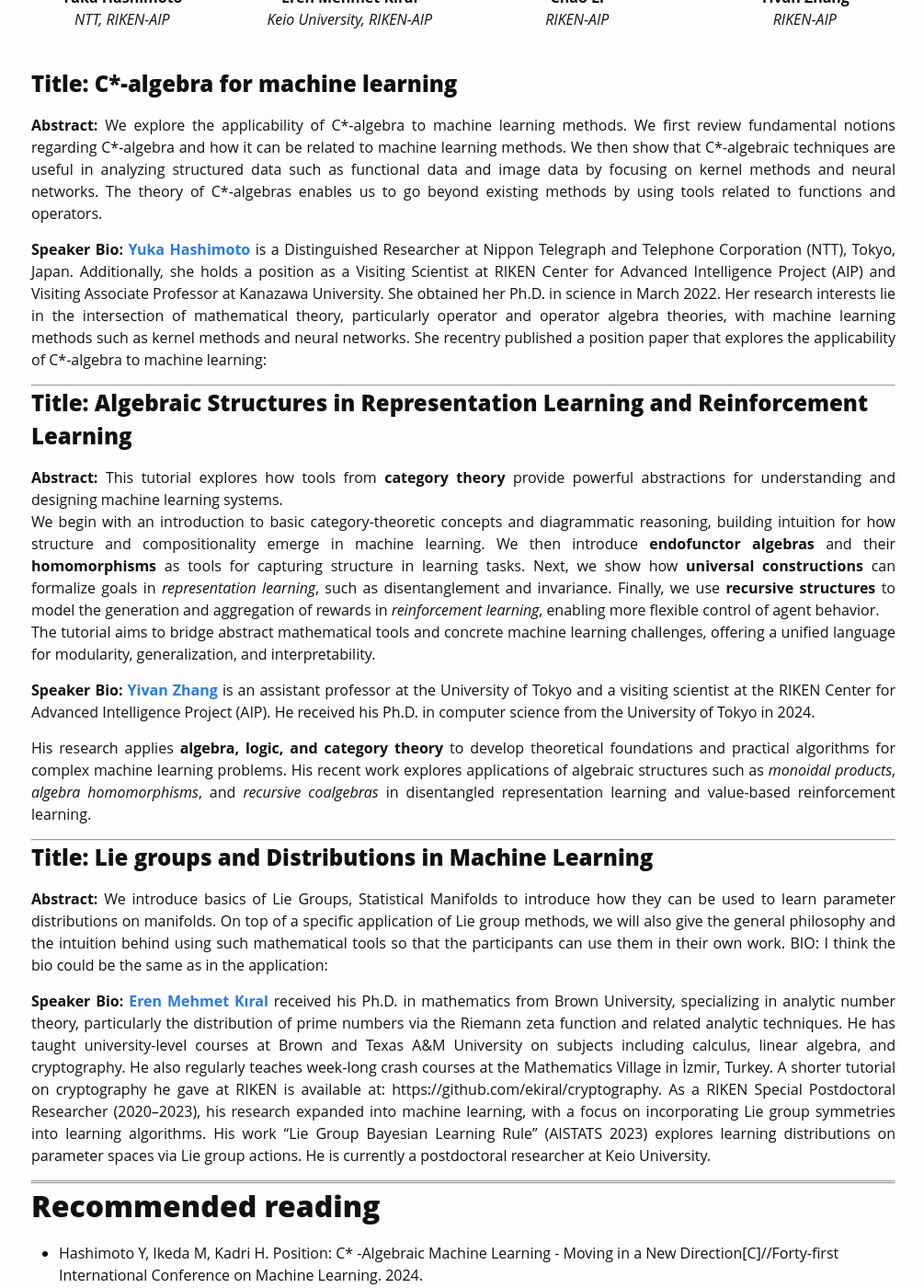
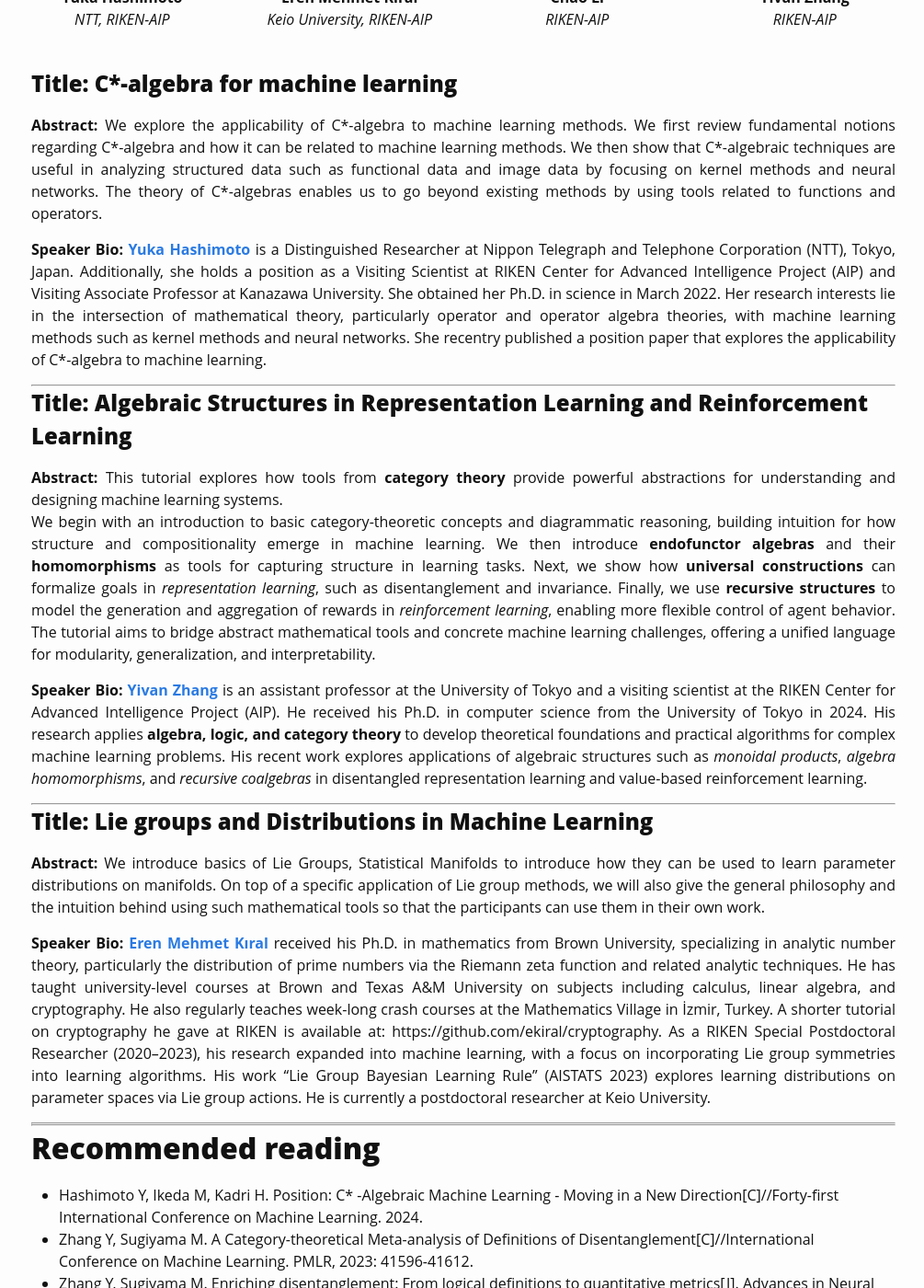
Before and after one commit to Algebra4AI/Algebra4AI.github.io, a Jekyll site: the page built from index.md, in a window 1280 px wide and 1400 px high, scrolled down 1493 px. Shown: the whole window at 92% size, without its empty margins (136-1141 px from the left). Built offline with Jekyll 4.4.1, drawn with Linux system fonts in a browser that asks for light colours; some web fonts are replaced.

Commit message:
Update index.md

```diff
--- a/index.md
+++ b/index.md
@@ -83,9 +83,7 @@
 
 **Abstract:** We explore the applicability of C\*-algebra to machine learning methods. We first review fundamental notions regarding C\*-algebra and how it can be related to machine learning methods. We then show that C*-algebraic techniques are useful in analyzing structured data such as functional data and image data by focusing on kernel methods and neural networks. The theory of C\*-algebras enables us to go beyond existing methods by using tools related to functions and operators.
 
-**Speaker Bio:** [**Yuka Hashimoto**](https://www.rd.ntt/e/organization/researcher/special/s_083.html) is a Distinguished Researcher at Nippon Telegraph and Telephone Corporation (NTT), Tokyo, Japan. Additionally, she holds a position as a Visiting Scientist at RIKEN Center for Advanced Intelligence Project (AIP) and Visiting Associate Professor at Kanazawa University. She obtained her Ph.D. in science in March 2022.
-Her research interests lie in the intersection of mathematical theory, particularly operator and operator algebra theories, with machine learning methods such as kernel methods and neural networks.
-She recentry published a position paper that explores the applicability of C*-algebra to machine learning:
+**Speaker Bio:** [**Yuka Hashimoto**](https://www.rd.ntt/e/organization/researcher/special/s_083.html) is a Distinguished Researcher at Nippon Telegraph and Telephone Corporation (NTT), Tokyo, Japan. Additionally, she holds a position as a Visiting Scientist at RIKEN Center for Advanced Intelligence Project (AIP) and Visiting Associate Professor at Kanazawa University. She obtained her Ph.D. in science in March 2022. Her research interests lie in the intersection of mathematical theory, particularly operator and operator algebra theories, with machine learning methods such as kernel methods and neural networks. She recentry published a position paper that explores the applicability of C*-algebra to machine learning.
 
 ---
 
@@ -95,13 +93,10 @@
 
 
 **Abstract:** This tutorial explores how tools from **category theory** provide powerful abstractions for understanding and designing machine learning systems.
-We begin with an introduction to basic category-theoretic concepts and diagrammatic reasoning, building intuition for how structure and compositionality emerge in machine learning. We then introduce **endofunctor algebras** and their **homomorphisms** as tools for capturing structure in learning tasks. Next, we show how **universal constructions** can formalize goals in _representation learning_, such as disentanglement and invariance. Finally, we use **recursive structures** to model the generation and aggregation of rewards in _reinforcement learning_, enabling more flexible control of agent behavior.
-The tutorial aims to bridge abstract mathematical tools and concrete machine learning challenges, offering a unified language for modularity, generalization, and interpretability.
+We begin with an introduction to basic category-theoretic concepts and diagrammatic reasoning, building intuition for how structure and compositionality emerge in machine learning. We then introduce **endofunctor algebras** and their **homomorphisms** as tools for capturing structure in learning tasks. Next, we show how **universal constructions** can formalize goals in _representation learning_, such as disentanglement and invariance. Finally, we use **recursive structures** to model the generation and aggregation of rewards in _reinforcement learning_, enabling more flexible control of agent behavior. The tutorial aims to bridge abstract mathematical tools and concrete machine learning challenges, offering a unified language for modularity, generalization, and interpretability.
 
 
-**Speaker Bio:** [**Yivan Zhang**](https://yivan.xyz) is an assistant professor at the University of Tokyo and a visiting scientist at the RIKEN Center for Advanced Intelligence Project (AIP). He received his Ph.D. in computer science from the University of Tokyo in 2024.
-
-His research applies **algebra, logic, and category theory** to develop theoretical foundations and practical algorithms for complex machine learning problems. His recent work explores applications of algebraic structures such as _monoidal products_, _algebra homomorphisms_, and _recursive coalgebras_ in disentangled representation learning and value-based reinforcement learning.
+**Speaker Bio:** [**Yivan Zhang**](https://yivan.xyz) is an assistant professor at the University of Tokyo and a visiting scientist at the RIKEN Center for Advanced Intelligence Project (AIP). He received his Ph.D. in computer science from the University of Tokyo in 2024. His research applies **algebra, logic, and category theory** to develop theoretical foundations and practical algorithms for complex machine learning problems. His recent work explores applications of algebraic structures such as _monoidal products_, _algebra homomorphisms_, and _recursive coalgebras_ in disentangled representation learning and value-based reinforcement learning.
 
 ---
 
@@ -110,7 +105,6 @@
 
 ## Title: Lie groups and Distributions in Machine Learning
 **Abstract:**  We introduce basics of Lie Groups, Statistical Manifolds to introduce how they can be used to learn parameter distributions on manifolds. On top of a specific application of Lie group methods, we will also give the general philosophy and the intuition behind using such mathematical tools so that the participants can use them in their own work.
-BIO: I think the bio could be the same as in the application:
 
 **Speaker Bio:** [**Eren Mehmet Kıral**](https://ekiral.github.io) received his Ph.D. in mathematics from Brown University, specializing in analytic number theory, particularly the distribution of prime numbers via the Riemann zeta function and related analytic techniques. He has taught university-level courses at Brown and Texas A&M University on subjects including calculus, linear algebra, and cryptography. He also regularly teaches week-long crash courses at the Mathematics Village in İzmir, Turkey. A shorter tutorial on cryptography he gave at RIKEN is available at: https://github.com/ekiral/cryptography. As a RIKEN Special Postdoctoral Researcher (2020--2023), his research expanded into machine learning, with a focus on incorporating Lie group symmetries into learning algorithms. His work “Lie Group Bayesian Learning Rule” (AISTATS 2023) explores learning distributions on parameter spaces via Lie group actions. He is currently a postdoctoral researcher at Keio University.
 
```
